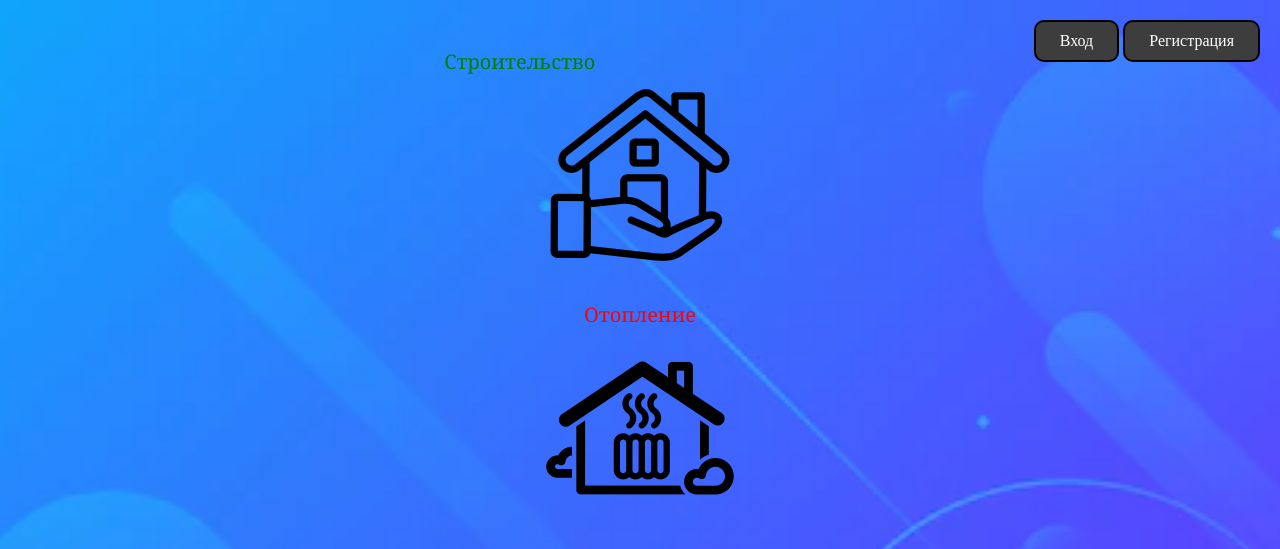
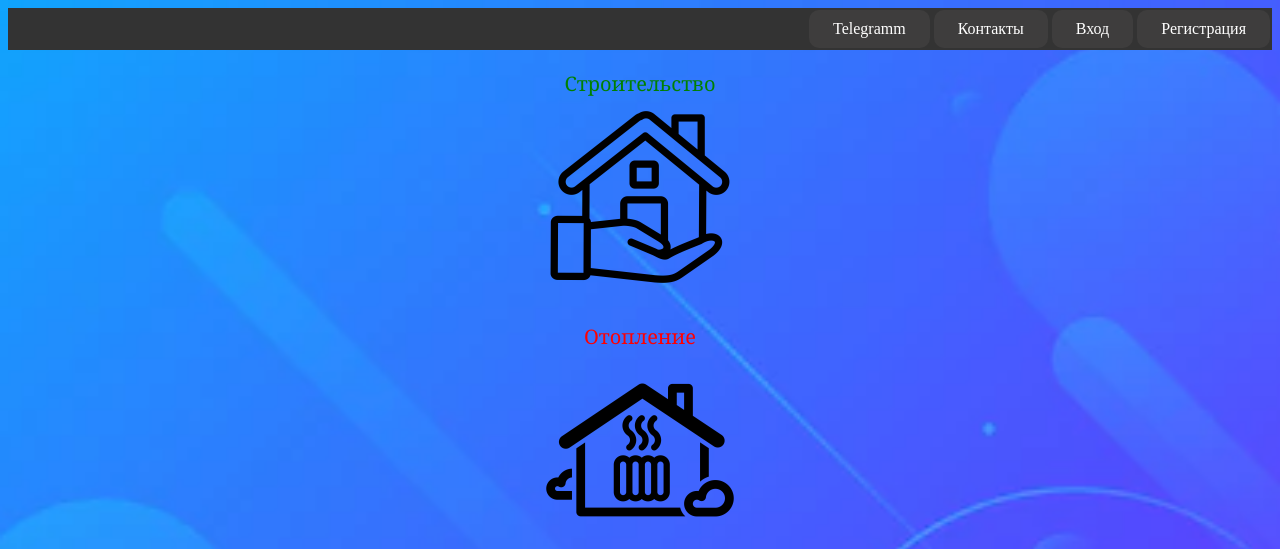
Before and after one commit to Markinmarch/ConstructionServices, a Django app: page / in a window 1280 px wide. Shown: the top 549 px of the page. Run offline with Django 4.2, Linux system fonts and the light colour scheme; parts of the project's set-up code (start-up, migrations or seed data) failed here and were passed over.

Commit message:
qweqweqwe

```diff
--- a/Services/static/first.css
+++ b/Services/static/first.css
@@ -12,8 +12,8 @@ a.button-reg {
     background: rgb(62, 61, 61);
     padding: 10px 24px;
     transition: 0.2s;
-    border: 2px solid;
-    border-color: rgb(0, 0, 0);
+    /* border: 2px solid; */
+    /* border-color: rgb(0, 0, 0); */
     border-radius: 10px;
     float: right;
     margin: 2px;
@@ -21,7 +21,7 @@ a.button-reg {
 
 a.button-reg:hover {
     background: rgb(210, 200, 199);
-    color: black;
+    /* color: black; */
 }
 
 a.button-reg:active {
--- a/Services/templates/begin.html
+++ b/Services/templates/begin.html
@@ -6,13 +6,17 @@
     <meta http-equiv="X-UA-Compatible" content="IE=edge">
     <meta name="viewport" content="width=device-width, initial-scale=1.0">
     <title>Document</title>
-    <link rel = "stylesheet" href = {% static 'first.css' %} type = "text/css"/>
 </head>
 <body>
-    <div style = "padding: 10px;">
-        <a href = "#" class = "button-reg">Регистрация</a>
-        <a href = "#" class = "button-reg">Вход</a>
-    </div>
+    <link rel = "stylesheet" href = {% static 'first.css' %} type = "text/css"/>
+    <nav>
+        <ul style = "list-style-type: none; margin: 0; padding: 0; overflow: hidden; background-color: #333;">
+            <a href = "#" class = "button-reg">Регистрация</a>
+            <a href = "#" class = "button-reg">Вход</a>
+            <a href = "#" class = "button-reg">Контакты</a>
+            <a href = "#" class = "button-reg">Telegramm</a>
+        </ul>
+    </nav>
     <div>
         <p class = "start-text">Строительствo</br>
         <img src = {% static 'stroitelstvo2.jpg' %}/>
```
